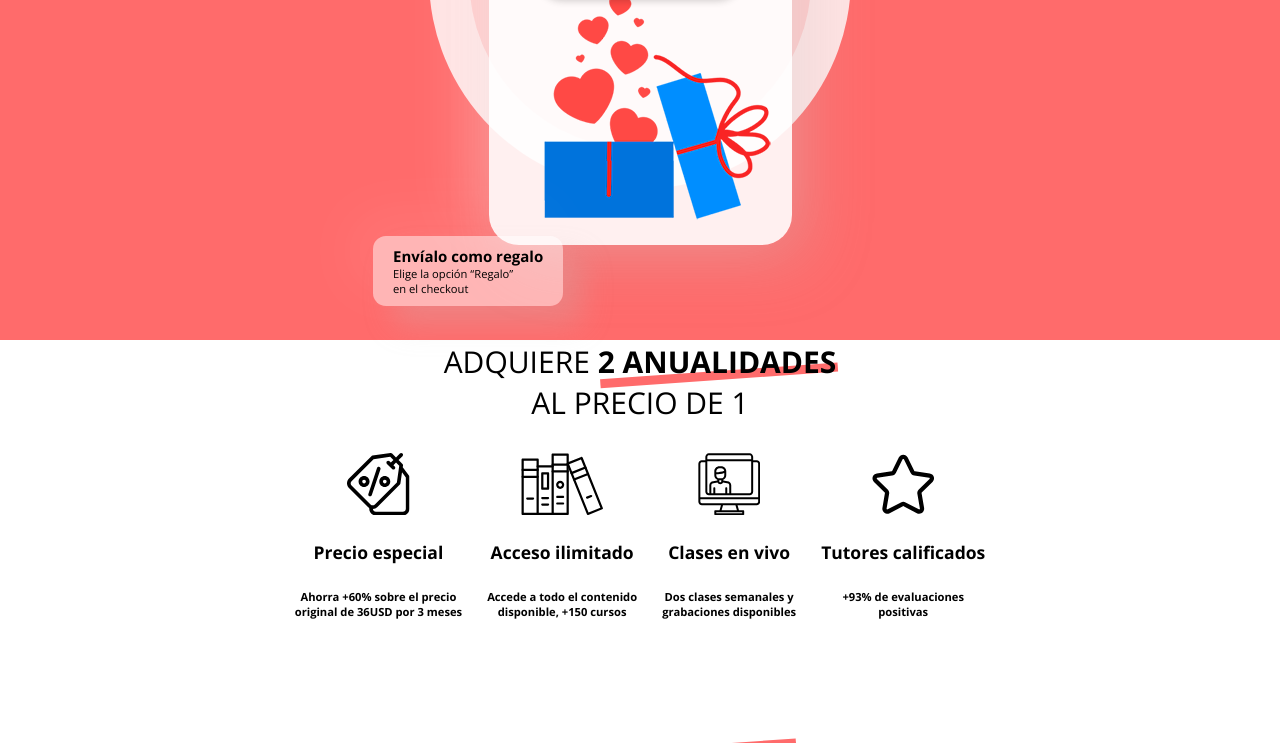
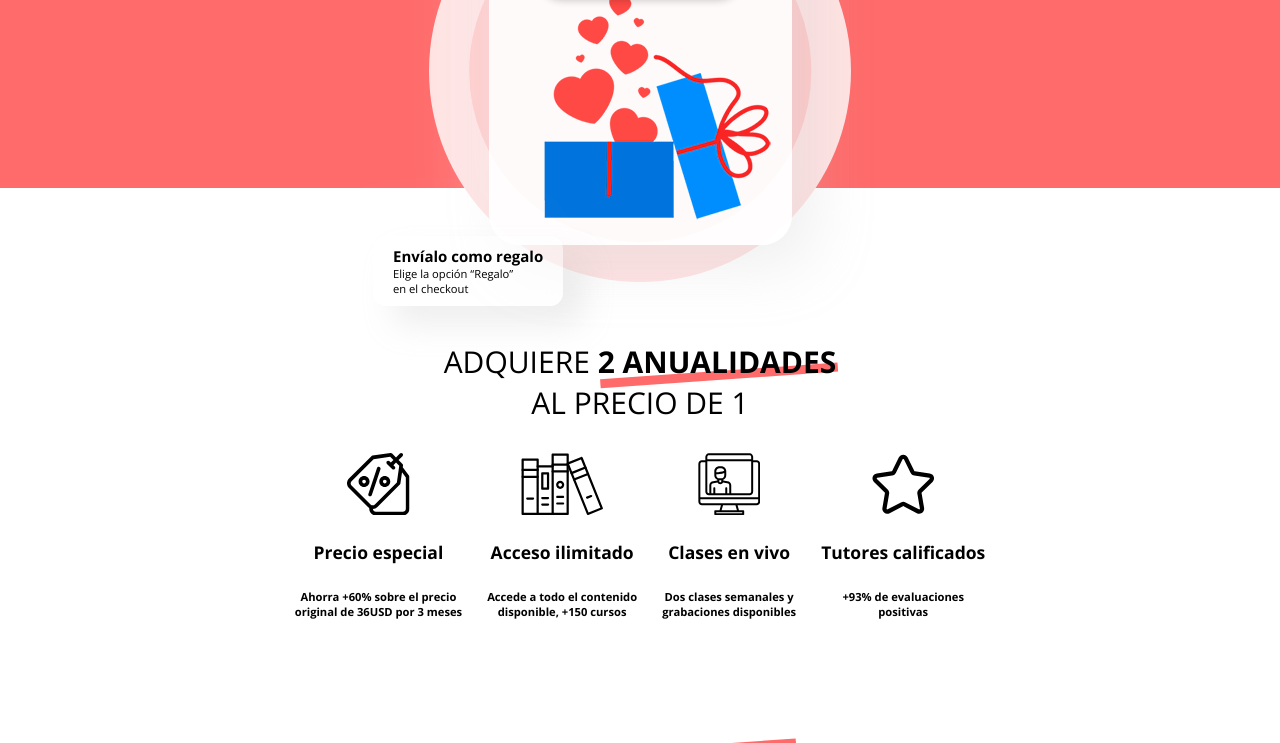
Before and after one commit to FlorenciaFoos/landing-cf, a website: page index.html in a window 1280 px wide. Shown: the part 460-1203 px from the top of the page. Drawn offline with nearby package versions, Linux system fonts and the light colour scheme.

Commit message:
fix background

```diff
--- a/index.html
+++ b/index.html
@@ -20,14 +20,15 @@
             <span class="header__heading--sub">
                 Regala algo <br> muy especial</span>
         </h1>
-        <div class="header__highlight">
+        <div class="header__highlight ">
             <h4 class="highlight__title">
                 Envíalo como regalo
             </h4>
             <p class="highlight__text">Elige la opción “Regalo” <br> en el checkout</p>
         </div>
+        <img class="card__circle--small" src="img/header-circle.svg" alt="circulo de colores">
         <div class="header__card">
-            <img class="card__circle--small" src="img/header-circle.svg" alt="circulo de colores">
+
 
             <p class="card__date">2x1 SAN VALENTÍN</p>
             <p class="card__price"><span class="card__price--bold">115</span> USD</p>
@@ -39,7 +40,8 @@
     </header>
     <main class="main">
         <section class="details">
-            <h2 class='details__heading'>Adquiere <span class='details__heading--bold'> 2 anualidades</span> <br> al precio de 1</h2>
+            <h2 class='details__heading'>Adquiere <span class='details__heading--bold'> 2 anualidades</span> <br> al
+                precio de 1</h2>
             <div class='details__features'>
                 <div class="feature">
                     <svg class="feature__icon">
@@ -112,7 +114,8 @@
             <h2 class='team__heading'>Aprende con los y <br> las <span class='team__heading--diagonal'> mejores</span>
             </h2>
             <img class="member-order--1" src="img/Uriel.png" alt="imagen de Uriel miembro del equipo">
-            <img class="member-order--1 three-circles-small circle-size" src="img/small-circle.svg" alt="circulo de colores">
+            <img class="member-order--1 three-circles-small circle-size" src="img/small-circle.svg"
+                alt="circulo de colores">
 
             <div class='team__member pill-order--1'>
 
--- a/sass/_components.scss
+++ b/sass/_components.scss
@@ -1,6 +1,9 @@
         //componentes reutilizables
         .header {
-            //position: relative;
+          position: relative;
+          background: linear-gradient(
+            180deg
+            , $color-secondary 90%, $color-white 10%);
             grid-row: 1 / 2;
             display: flex;
             flex-direction: column;
@@ -26,24 +29,17 @@
                     color: $color-white;
                 }
             }
-            &::before {
-                content: "";
-                position: absolute;
-                top: -86%;
-                bottom: 0;
-                left: 0;
-                right: 0;
-                background: $color-secondary;
-                z-index: -3;
-            }
+
             &__highlight {
                 @include pill;
                 position: absolute;
                 top: 87vh;
                 right: 56vw;
+                z-index: 2;
                 padding: 1rem 2rem 1rem 2rem;
             }
             &__card {
+                z-index: 1;
                 background: no-repeat bottom url(../img/regalos.png), linear-gradient(rgba($color-white, 0.9), rgba($color-white, 0.9));
                 display: flex;
                 flex-direction: column;
@@ -59,8 +55,9 @@
             &__circle {
                 &--small {
                     width: 33vw;
-                    z-index: -1;
+                    z-index: 0;
                     position: absolute;
+                    top: 40vh;
                 }
             }
             &__image {
```
Also changed, not shown: css/style.css.
